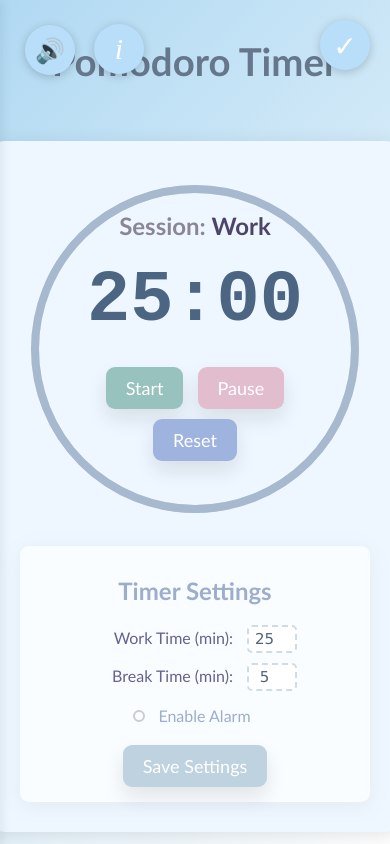
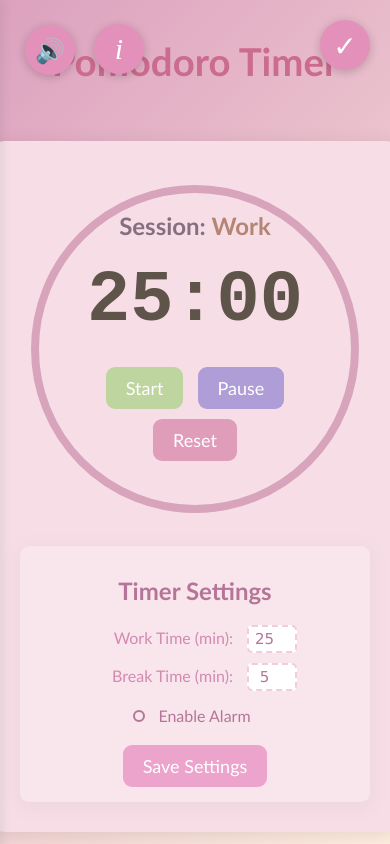
Before and after one commit to m1rzz/pomodoro-timer, a plain HTML site: page timer.html in a window 390 px wide. Drawn offline with Linux system fonts and the light colour scheme.

Commit message:
interface fixes

```diff
--- a/css/home-style.css
+++ b/css/home-style.css
@@ -6,14 +6,14 @@ body
   justify-content: center;
   align-items: center;
   min-height: 100vh;
-  background: linear-gradient(135deg, #b0d9f2 0%, white 100%);
+  background: linear-gradient(135deg, #DCA1BE 0%, #ffefe1 100%);
   margin: 0;
   padding: 15px;
 }
 
 .home-container
 {
-  background: #e6f7ff;
+  background: #F7DDE6;
   padding: 20px;
   border-radius: 15px;
   box-shadow: 0 4px 20px rgba(0, 0, 0, 0.1);
@@ -23,19 +23,19 @@ body
 
 h1
 {
-  color: #486a92;
+  color: #D95F8A;
   font-size: 40px;
 }
 
 .subtitle
 {
-  color: #839ab4;
+  color: #bf93a2;
   font-size: 23px;
 }
 
 .info
 {
-  background: #f9fdff;
+  background: #feedf3;
   padding: 25px;
   border-radius: 9px;
   margin: 20px 0;
@@ -44,7 +44,7 @@ h1
 
 .info h2
 {
-  color: #307183;
+  color: #d47798;
   line-height: 1.6;
   margin-bottom: 12px;
 }
@@ -58,14 +58,14 @@ h1
 
 .info-benefits li, .info p
 {
-  color: #6e9cb4;
+  color: #9b7784;
   font-size: 17px;
   padding: 8px 0;
 }
 
 .start-btn
 {
-  background-color: #7cb1d1;
+  background-color: #e391ba;
   color: white;
   font-size: 25px;
   font-family: 'Trebuchet MS', Arial, sans-serif;
--- a/css/tasks-style.css
+++ b/css/tasks-style.css
@@ -6,13 +6,12 @@ body
   justify-content: center;
   align-items: center;
   min-height: 100vh;
-  background: linear-gradient(135deg, #bfe6ff 0%, rgb(241, 255, 247) 100%);
+  background: linear-gradient(135deg, #DCA1BE 0%, #ffefe1 100%);
 }
 
 .tasks-container
 {
-  font-family: 'Trebuchet MS', sans-serif;
-  background: rgb(238, 247, 255);
+  background: #F7DDE6;
   flex-direction: column;
   justify-content: center;
   align-items: center;
@@ -27,7 +26,7 @@ body
 
 .back-btn
 {
-  background-color: #9fb3df;
+  background-color: #e391ba;
   color: white;
   padding: 8px 22px;
   border: none;
@@ -47,7 +46,7 @@ body
 .tasks-header
 {
   display: flex;
-  color: #5a7390;
+  color: #795360;
   justify-content: space-between;
   align-items: center;
   margin-bottom: 50px;
@@ -66,16 +65,16 @@ body
 {
   flex: 1;
   padding: 12px;
-  border: 2px dashed #cedde5;
+  border: 2px dashed #d3aac0;
   border-radius: 5px;
   font-size: 16px;
   font-family: 'Trebuchet MS', sans-serif;
-  color: #4b5781;
+  color: #87516f;
 }
 
 .add-task-btn
 {
-  background-color: #b1d5c1;
+  background-color: #bed59f;
   color: white;
   padding: 12px 24px;
   border: none;
@@ -100,7 +99,7 @@ body
 
 .task-item
 {
-  background: #f9fdff;
+  background: #fceef3;
   padding: 15px;
   margin-bottom: 10px;
   border-radius: 9px;
@@ -115,7 +114,7 @@ body
   width: 20px;
   height: 20px;
   cursor: pointer;
-  accent-color: #9cadcd;
+  accent-color: #e2afc1;
 }
 
 .task-text
@@ -134,7 +133,7 @@ body
 .delete-btn
 {
   font-family: 'Trebuchet MS', sans-serif;
-  background-color: #e2bdcd;
+  background-color: #b6878a;
   color: white;
   padding: 8px 16px;
   border: none;
--- a/css/timer-style.css
+++ b/css/timer-style.css
@@ -6,7 +6,7 @@ body
   justify-content: center;
   align-items: center;
   min-height: 100vh;
-  background: linear-gradient(135deg, #b0d9f2 0%, white 100%);
+  background: linear-gradient(135deg, #DCA1BE 0%, #ffefe1 100%);
   margin: 0;
 }
 
@@ -18,7 +18,7 @@ body
   width: 50px;
   height: 50px;
   border-radius: 50%;
-  background-color: #b9defa;
+  background-color: #e391ba;
   color: white;
   font-size: 24px;
   border: none;
@@ -46,7 +46,7 @@ body
   width: 50px;
   height: 50px;
   border-radius: 50%;
-  background-color: #b9defa;
+  background-color: #e391ba;
   color: white;
   font-size: 30px;
   border: none;
@@ -75,7 +75,7 @@ body
   width: 50px;
   height: 50px;
   border-radius: 50%;
-  background-color: #b9defa;
+  background-color: #e391ba;
   color: white;
   font-size: 28px;
   border: none;
@@ -103,7 +103,7 @@ body
   left: -320px;
   width: 280px;
   height: 100vh;
-  background: rgb(238, 247, 255);
+  background: #f8cbe0;
   box-shadow: 2px 0 10px rgba(39, 64, 87, 0.1);
   transition: left 0.3s ease;
   z-index: 999;
@@ -120,11 +120,11 @@ body
   margin-top: 100%;
 }
 
-.sound-panel h3
+.sound-panel h2
 {
-  color: #83a1c5;
+  color: #563746;
   margin-bottom: 130px;
-  margin-top: -100px;
+  margin-top: -80px;
   font-size: 30px;
   display: flex;
   flex-direction: column;
@@ -139,7 +139,7 @@ body
 .sound-setting-group label
 {
   display: block;
-  color: #60708f;
+  color: #684757;
   font-size: 18px;
   margin-bottom: 8px;
   text-align: left;
@@ -151,9 +151,9 @@ body
   width: 100%;
   padding: 8px;
   border-radius: 5px;
-  border: 2px dashed #cedde4;
-  background: white;
-  color: #30274b;
+  border: 2px dashed #e4acc7;
+  background: #ffdaed;
+  color: #4b2740;
   font-family: 'Trebuchet MS', sans-serif;
   font-size: 16px;
   cursor: pointer;
@@ -163,12 +163,13 @@ body
 {
   width: 100%;
   cursor: pointer;
+  accent-color: #b57598;
 }
 
 .test-sound-btn
 {
   width: 100%;
-  background-color: #9FB3DF;
+  background-color: #e391ba;
   color: white;
   padding: 10px;
   border: none;
@@ -191,7 +192,7 @@ body
   text-align: center;
   margin-bottom: 2rem;
   font-size: larger;
-  color: #66778b;
+  color: #cb6b8d;
 }
 
 .timer-container
@@ -213,14 +214,13 @@ body
 .progress-ring-circle-bg
 {
   fill: none;
-  stroke: #e0e0e0;
+  stroke: #f8e0eb;
   stroke-width: 8;
 }
 
 .progress-ring-circle
 {
   fill: none;
-  stroke: #2d2547;
   stroke-width: 8;
   stroke-linecap: round;
   transition: stroke-dashoffset 1s linear, stroke 0.3s ease;
@@ -235,7 +235,7 @@ body
 
 .container
 {
-  background: rgb(238, 247, 255);
+  background: #F7DDE6;
   padding: 30px;
   border-radius: 15px;
   box-shadow: 0 4px 20px rgba(0, 0, 0, 0.1);
@@ -264,8 +264,6 @@ button
   font-size: 18px;
   border: none;
   border-radius: 9px;
-  box-shadow: 0 10px 20px rgba(23, 17, 17, 0.1);
-
   font-family: 'Trebuchet MS', sans-serif;
   color: white;
   cursor: pointer;
@@ -279,22 +277,22 @@ button:hover
 
 #start
 {
-  background-color: #98c2bd;
+  background-color: #bed59f;
 }
 
 #stop
 {
-  background-color: #e2bdcd;
+  background-color: #ae9dd7;
 }
 
 #reset
 {
-  background-color: #9FB3DF;
+  background-color: #df9dba;
 }
 
 #save
 {
-  background-color: #bfd2df;
+  background-color: #eca4cc;
 }
 
 .settings
@@ -302,15 +300,15 @@ button:hover
   box-shadow: 0 4px 20px rgba(138, 138, 138, 0.1);
   margin-top: 20px;
   padding: 10px;
-  background: #f9fdff;
-  color: #9cadcd;
+  background: #f9e5ec;
+  color: #b57598;
   border-radius: 9px;
 }
 
 .setting-group
 {
   margin: 10px 0;
-  color: #68608f;
+  color: #d28ab1;
 }
 
 label
@@ -329,8 +327,8 @@ input
   font-size: 15px;
   font-family: 'Verdana', sans-serif;
   border-radius: 5px;
-  border: 2px dashed #cedde5;
-  color: #526277;
+  border: 2px dashed #f1cbe0;
+  color: #b57598;
 }
 
 .sound-toggle
@@ -355,7 +353,7 @@ input
   appearance: none;
   width: 12px;
   height: 12px;
-  border: 2px double #ccc;
+  border: 2px double #b57598;
   border-radius: 50%;
   transition: 0.3s;
   cursor: pointer;
@@ -363,8 +361,8 @@ input
 
 .sound-toggle input[type="checkbox"]:checked
 {
-  background-color: #9cadcd;
-  border-color: #9cadcd;
+  background-color: #b57598;
+  border-color: #b57598;
 }
 
 .session-type
@@ -372,10 +370,5 @@ input
   font-size: 24px;
   font-weight: bold;
   margin-bottom: 10px;
-  color: #8a8793;
+  color: #867080;
 }
-
-#session-indicator
-{
-  color: #6ca9ab;
-}
--- a/js/script.js
+++ b/js/script.js
@@ -89,9 +89,9 @@ function updateProgress()
   progressCircle.style.strokeDashoffset = offset;
 
   if (isWorkSession)
-    progressCircle.style.stroke = '#a6b9cfff';
+    progressCircle.style.stroke = '#d7a4bbff';
   else
-    progressCircle.style.stroke = '#b0c7ddff';
+    progressCircle.style.stroke = '#a46c8bff';
 }
 
 function startTimer()
@@ -166,9 +166,9 @@ function updateDisplay()
 function updateSessionIndicator()
 {
   sessionIndicator.textContent = isWorkSession ? 'Work' : 'Break';
-  sessionIndicator.style.color = isWorkSession ? '#4d4569ff' : '#85a6beff';
+  sessionIndicator.style.color = isWorkSession ? '#b48575ff' : '#c586a9ff';
 
-  timerDisplay.style.color = isWorkSession ? '#4c6582ff' : '#7192aaff';
+  timerDisplay.style.color = isWorkSession ? '#5f5449ff' : '#965f7dff';
 }
 
 function saveSettings()
@@ -176,12 +176,12 @@ function saveSettings()
   const workMinutes = parseInt(workTimeInput.value);
   const breakMinutes = parseInt(breakTimeInput.value);
 
-  if (isNaN(workMinutes) || isNaN(breakMinutes) ||
-    workMinutes < 1 || breakMinutes < 1)
-  {
-    alert('Please enter valid numbers (1 or higher)');
-    return;
-  }
+  // if (isNaN(workMinutes) || isNaN(breakMinutes) ||
+  //   workMinutes < 1 || breakMinutes < 1)
+  // {
+  //   alert('Please enter valid numbers (1 or higher)');
+  //   return;
+  // }
 
   workDuration = workMinutes * 60;
   breakDuration = breakMinutes * 60;
```
Also changed, not shown: README.txt.
